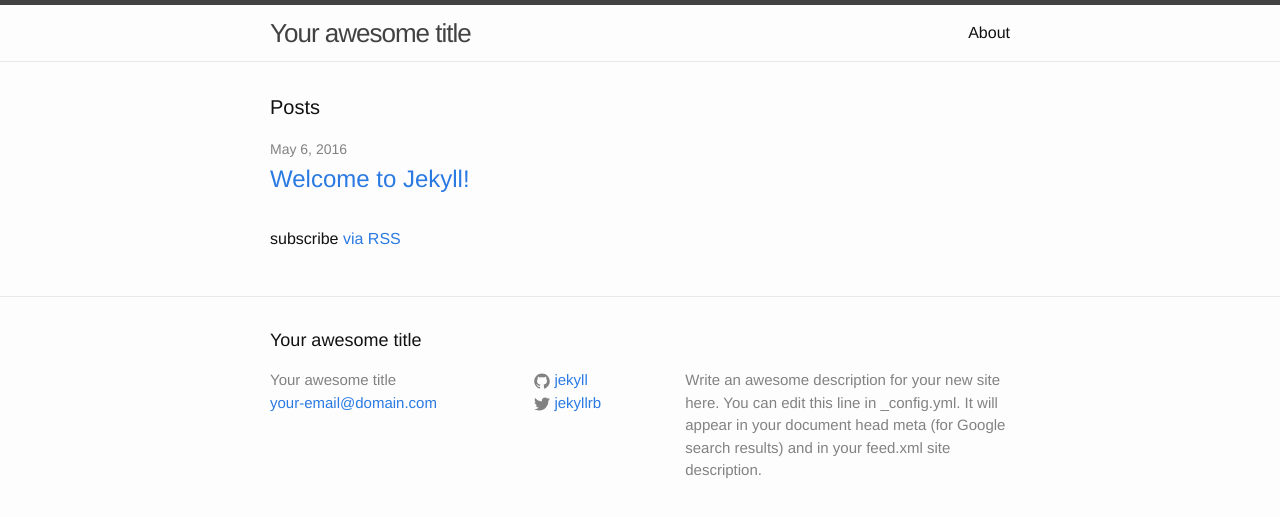
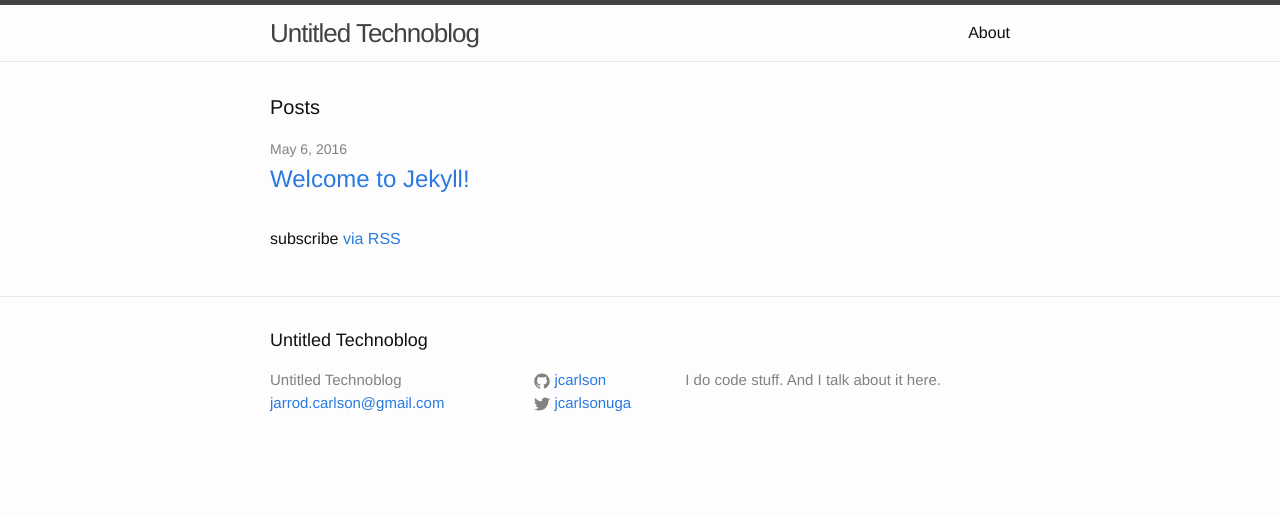
Before and after one commit to jcarlson/jcarlson.github.io, a Jekyll site: the page built from index.html, in a window 1280 px wide. Shown: the top 517 px of the page. Built offline with Jekyll 4.4.1, drawn with Linux system fonts in a browser that asks for light colours.

Commit message:
Customize Jekyll config

```diff
--- a/_config.yml
+++ b/_config.yml
@@ -6,16 +6,14 @@
 # 'jekyll serve'. If you change this file, please restart the server process.
 
 # Site settings
-title: Your awesome title
-email: your-email@domain.com
-description: > # this means to ignore newlines until "baseurl:"
-  Write an awesome description for your new site here. You can edit this
-  line in _config.yml. It will appear in your document head meta (for
-  Google search results) and in your feed.xml site description.
+title: Untitled Technoblog
+email: jarrod.carlson@gmail.com
+description: >
+  I do code stuff. And I talk about it here.
 baseurl: "" # the subpath of your site, e.g. /blog
-url: "http://yourdomain.com" # the base hostname & protocol for your site
-twitter_username: jekyllrb
-github_username:  jekyll
+url: "http://jcarlson.github.io" # the base hostname & protocol for your site
+twitter_username: jcarlsonuga
+github_username:  jcarlson
 
 # Build settings
 markdown: kramdown
```
